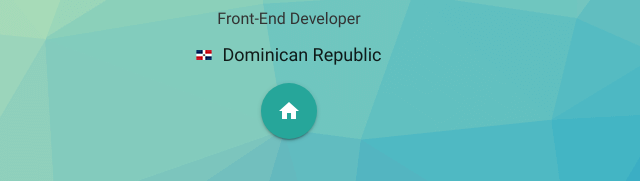
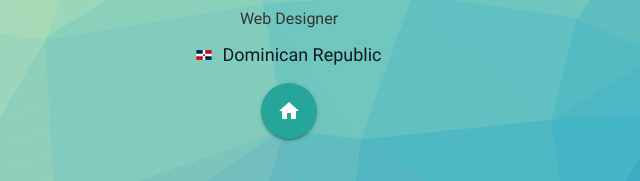
Before and after one commit to Server1567/server1567.github.io, a plain HTML site: page index.html in a window 1280 px wide. Shown: the part 383-564 px from the top of the page, 351-991 px from the left. Drawn offline with Linux system fonts and the light colour scheme.

Commit message:
re-titled

```diff
--- a/index.html
+++ b/index.html
@@ -1,7 +1,7 @@
 <!--
 	* Description: © Server1567 Website, imagina, aprende y crea.
 	* Author: Junior Jimenez - Server1567
-	* Author URL: https://server1567.com (PENDING)
+	* Author URL: https://server1567.com (PENDIENTE)
 	* Description: This is my Website Portfolio, you can hire me anytime.
  -->
 
@@ -56,7 +56,7 @@
 <div id="welcome">
 	<img src="res/picture.jpg" class="responsive-img circle logo welcome">
 	<h3 class="welcome">Junior Jimenez</h3>
-	<span class="welcome frontend">Front-End Developer</span>
+	<span class="welcome frontend">Web Designer</span>
 	<span class="welcome"><img src="res/bandera.png" alt="bandera" class="pais">Dominican Republic</span>
 	<button class="btn-floating btn-large pulse" id="letsgo"><i class="material-icons">home</i></button>
 </div>
@@ -82,7 +82,7 @@
 				<h2 class="name_me hide-on-med-and-down">Junior Jimenez</h2>
 				<h4 class="name_me hide-on-large-only">Junior Jimenez</h4>
 				<p class="description_me">
-					Hi there!, I'm a Front-End Developer of 19 years old with the desire to grow their skills joining great projects, I'm currently residing in Dominican Republic and if your project is interesting do not hesitate to contact me.
+					Hi there!, I'm a Web Designer of 19 years old with the desire to grow their skills joining great projects, I'm currently residing in Dominican Republic and if your project is interesting do not hesitate to contact me.
 				</p>
 
 				<h5 class="skills_me">Skills</h5>
@@ -190,7 +190,7 @@
 				<div class="col s12 row" style="margin-top: 10px;">
 					<span style="padding: 10px; font-family: Arial;"><i class="material-icons tiny" style="margin-right: 5px;">mail</i><span>chapijalaj@gmail.com</span></span>
 					<br class="hide-on-med-and-up">
-					<span style="padding: 10px; font-family: Arial;"><i class="material-icons tiny" style="margin-right: 5px;">phone</i><span>+1(829)-890-0843</span></span>
+					<span style="padding: 10px; font-family: Arial;"><i class="material-icons tiny" style="margin-right: 5px;">phone</i><span>+1(809)-924-9386</span></span>
 				</div>
 			</div>
 		</div>
```
